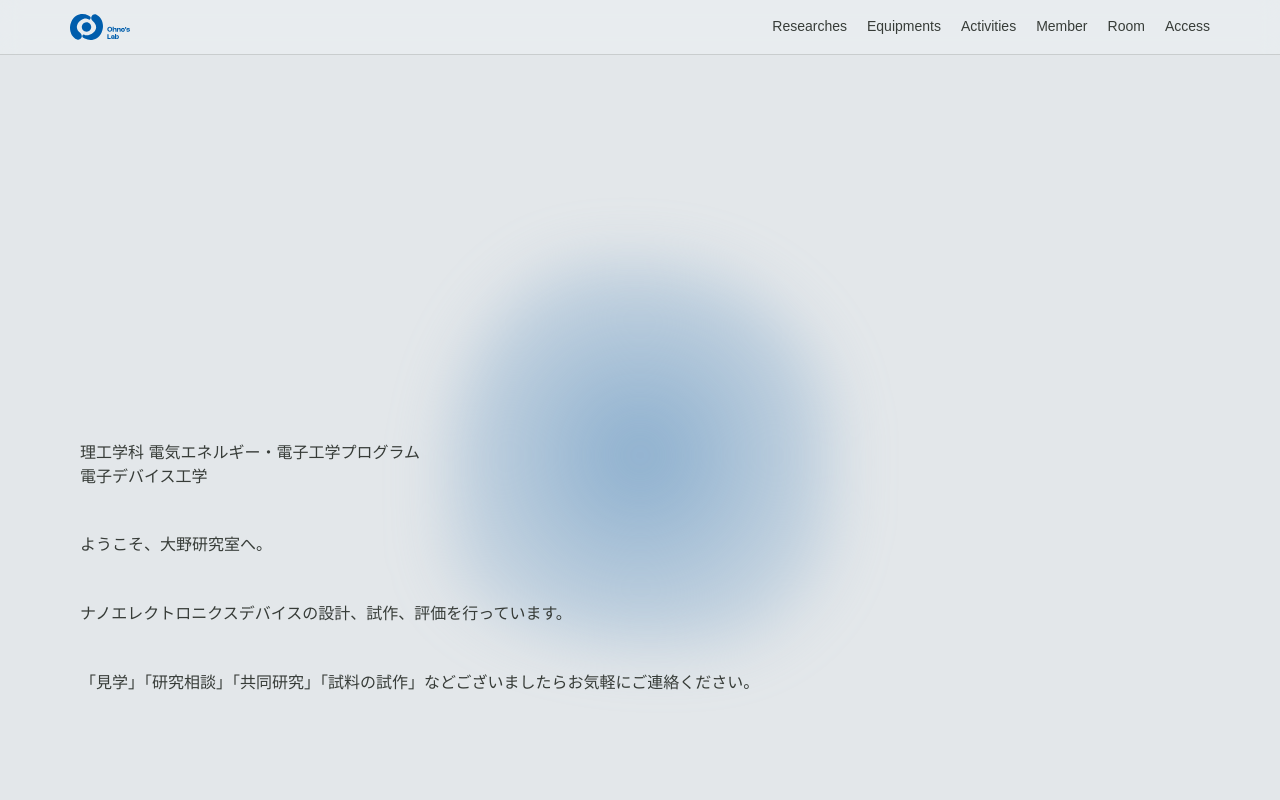
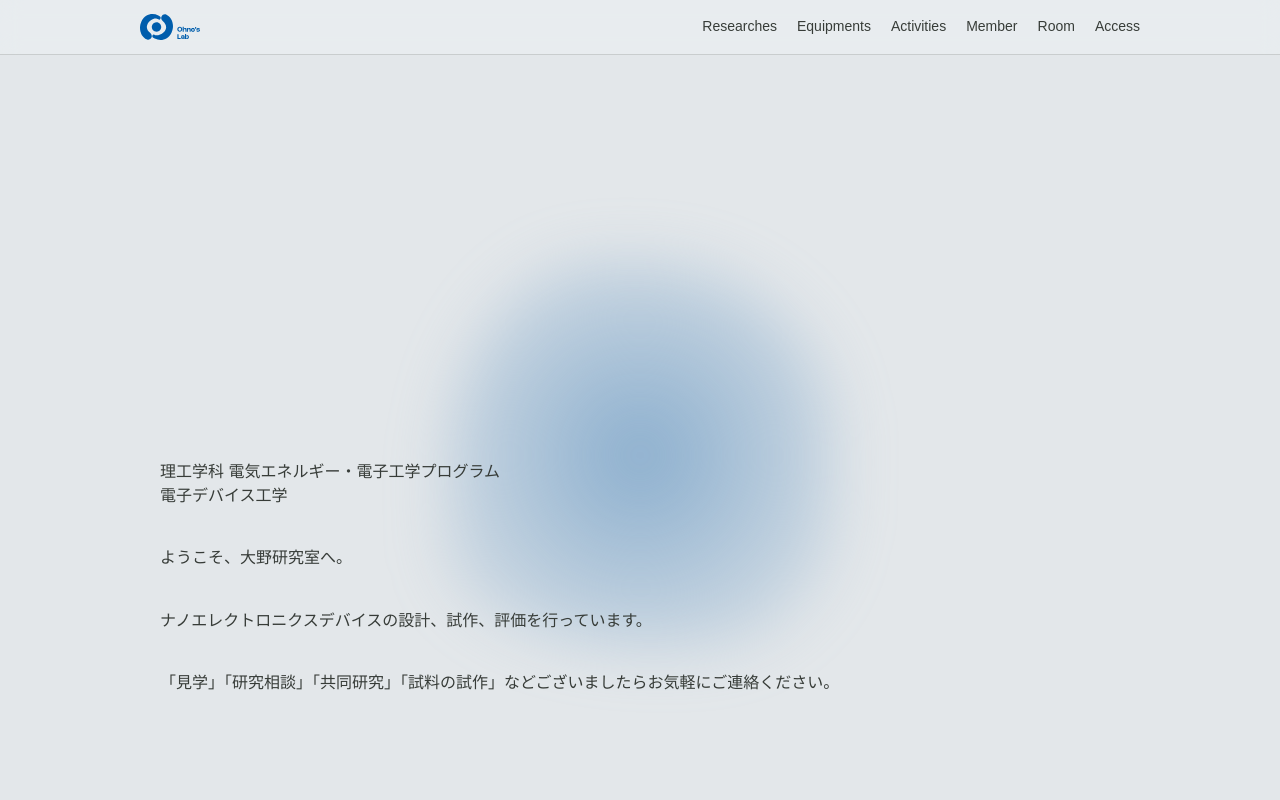
Before and after one commit to svertkatter/ohnolab3, a Nuxt app: page / in a window 1280 px wide. Shown: the top 800 px of the page. Built offline with nearby package versions, Linux system fonts and the light colour scheme; a web font is replaced by a local one.

Commit message:
style: :lipstick: 横幅の調整

```diff
--- a/assets/css/style.css
+++ b/assets/css/style.css
@@ -4,7 +4,7 @@
     --base-color: #E3E7EA;
     --section-margin: 2em;
     --section-gap: 5em;
-    --page-padding: 5em;
+    --page-padding: 10em;
 }
 
 body{
```
